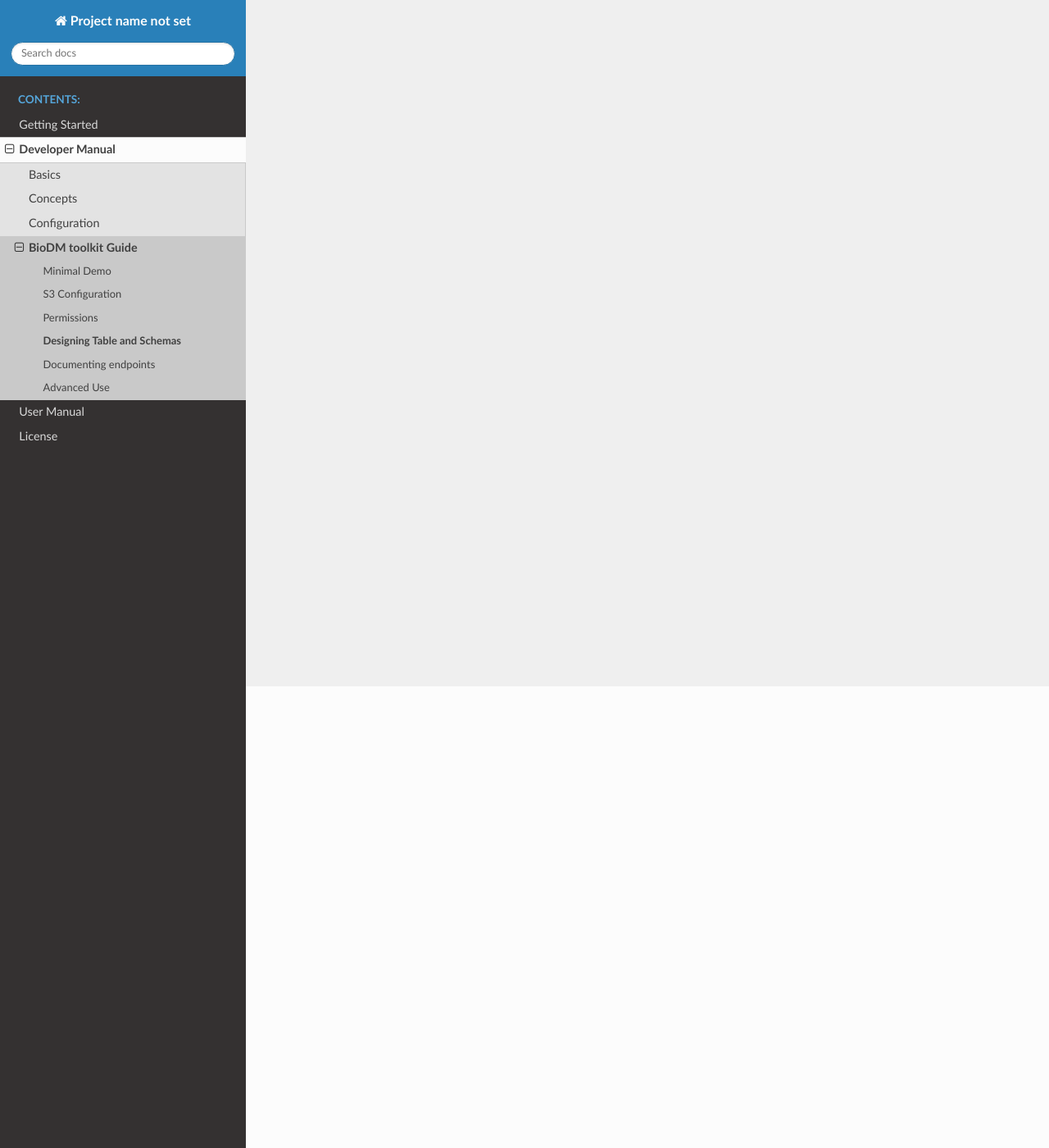
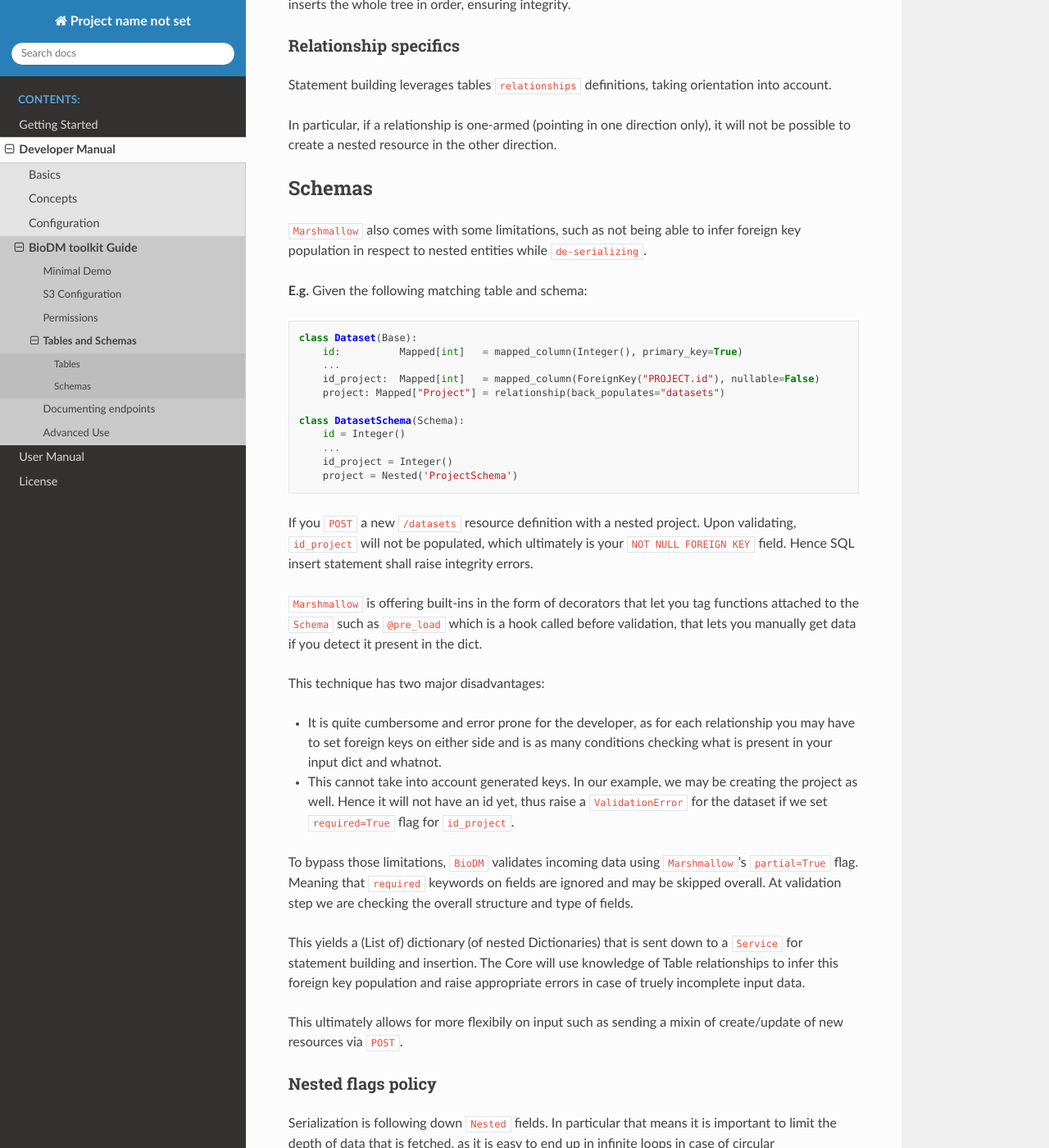
Before and after one commit to bag-cnag/biodm, a Sphinx documentation site: the page built from docs/developer_manual/table_schema.rst, in a window 1280 px wide and 1400 px high, scrolled down 563 px. Shown: the whole window at 82% size. Built offline with Sphinx 7.4.7 and the Read the Docs theme 2.0.0, drawn with Linux system fonts in a browser that asks for light colours; pages that are not in the unit, such as notebooks, are missing from menus; some of the changed text lies outside the part shown.

Commit message:
classproperty refactor + docs: table & schema

```diff
--- a/docs/developer_manual/table_schema.rst
+++ b/docs/developer_manual/table_schema.rst
@@ -1,6 +1,126 @@
-Designing Table and Schemas
+Tables and Schemas
 ============================
 
-This section provides some recommended practices in order to design your tables and schemas.
+This section describes how ``BioDM`` is leveraging your ``Tables`` and ``Schemas`` in order to set
+up resources. It contains some useful information for developers to design their own.
 
-TODO: Coming up
+It is recommended to visit the documentation of both ``SQLAlchemy`` and ``Marshmallow`` beforehand.
+Moreover, our ``example`` project also provides plenty of inspiration for this task.
+
+Tables
+------
+
+In principle any valid ``SQLALchemy`` table is accepted by ``BioDM``. Yet,
+depending how you configure it, it shall adopt varying behaviours.
+
+SQLAlchemy 2.0 ORM API is a really nice and convenient piece of technology.
+However, it does not natively support trees of entities (nested dictionaries).
+
+To palliate this problem, ``BioDM`` does a pass of parsing on schema validation results under the
+hood, using Tables as litterals in order to build the hirarchical tree of statements.
+In a second pass, it inserts the whole tree in order, ensuring integrity.
+
+
+Relationship specifics
+~~~~~~~~~~~~~~~~~~~~~~
+
+Statement building leverages tables ``relationships`` definitions, taking orientation into account.
+
+In particular, if a relationship is one-armed (pointing in one direction only), it will not
+be possible to create a nested resource in the other direction.
+
+
+Schemas
+-------
+
+``Marshmallow`` also comes with some limitations, such as not being able to infer foreign key
+population in respect to nested entities while ``de-serializing``.
+
+**E.g.** Given the following matching table and schema:
+
+.. code:: python
+
+    class Dataset(Base):
+        id:          Mapped[int]   = mapped_column(Integer(), primary_key=True)
+        ...
+        id_project:  Mapped[int]   = mapped_column(ForeignKey("PROJECT.id"), nullable=False)
+        project: Mapped["Project"] = relationship(back_populates="datasets")
+
+    class DatasetSchema(Schema):
+        id = Integer()
+        ...
+        id_project = Integer()
+        project = Nested('ProjectSchema')
+
+If you ``POST`` a new ``/datasets`` resource definition with a nested project.
+Upon validating, ``id_project`` will not be populated, which ultimately is your
+``NOT NULL FOREIGN KEY`` field. Hence SQL insert statement shall raise integrity errors.
+
+``Marshmallow`` is offering built-ins in the form of decorators that let you tag functions
+attached to the ``Schema`` such as ``@pre_load`` which is a hook called before validation,
+that lets you manually get data if you detect it present in the dict.
+
+This technique has two major disadvantages:
+
+* It is quite cumbersome and error prone for the developer, as for each relationship you may
+  have to set foreign keys on either side and is as many conditions checking what is
+  present in your input dict and whatnot.
+
+* This cannot take into account generated keys. In our example, we may be creating the
+  project as well. Hence it will not have an id yet, thus raise a ``ValidationError`` for the
+  dataset if we set ``required=True`` flag for ``id_project``.
+
+
+To bypass those limitations, ``BioDM`` validates incoming data using ``Marshmallow``'s
+``partial=True`` flag. Meaning that ``required`` keywords on fields are ignored and may be skipped
+overall. At validation step we are checking the overall structure and type of fields.
+
+This yields a (List of) dictionary (of nested Dictionaries) that is sent down to a ``Service``
+for statement building and insertion. The Core will use knowledge of Table relationships to infer
+this foreign key population and raise appropriate errors in case of truely incomplete input data.
+
+This ultimately allows for more flexibily on input such as sending a mixin of create/update of new
+resources via ``POST``.
+
+
+Nested flags policy
+~~~~~~~~~~~~~~~~~~~
+
+Serialization is following down ``Nested`` fields. In particular that means it is important to
+limit the depth of data that is fetched, as it is easy to end up in infinite loops in case of
+circular dependencies.
+
+**E.g.**
+
+.. code:: python
+
+    class GroupSchema(Schema):
+        """Schema for Keycloak Groups. id field is purposefully left out as we manage it internally."""
+        path = String(metadata={"description": "Group name chain separated by '__'"})
+        ...
+        users = List(Nested('UserSchema', exclude=['groups']))
+        children = List(Nested('GroupSchema', exclude=['children', 'parent']))
+        parent = Nested('GroupSchema', exclude=['children', 'parent'])
+
+
+In the example above, without those exclude flags, excluding references to nested Groups further
+down Serialization would go into infinite recursion.
+
+Marshmallow provides other primitives: ``only``, ``load_only``, ``dump_only``, that can also be
+used to do this restriction.
+
+
+.. warning::
+
+    It is important to make sure that your dumping configuration does not impede a Schema's
+    loading capabilites of essential fields for creating a new resource.
+
+
+For most cases, you may simply set fields identical to matching Table, using Marshmallow syntax.
+Furthemore, Schemas are the "i/o surface" of your app. This is where you decide what gets
+loaded and dumped for a specific resource.
+
+.. note::
+
+    Setting "metadata.description" like for path in our example example above, is used for
+    automatic apispec docstrings generation.
```
Also changed, not shown: docs/developer_manual/permissions.rst (+17 -0 lines), 15 other files.
